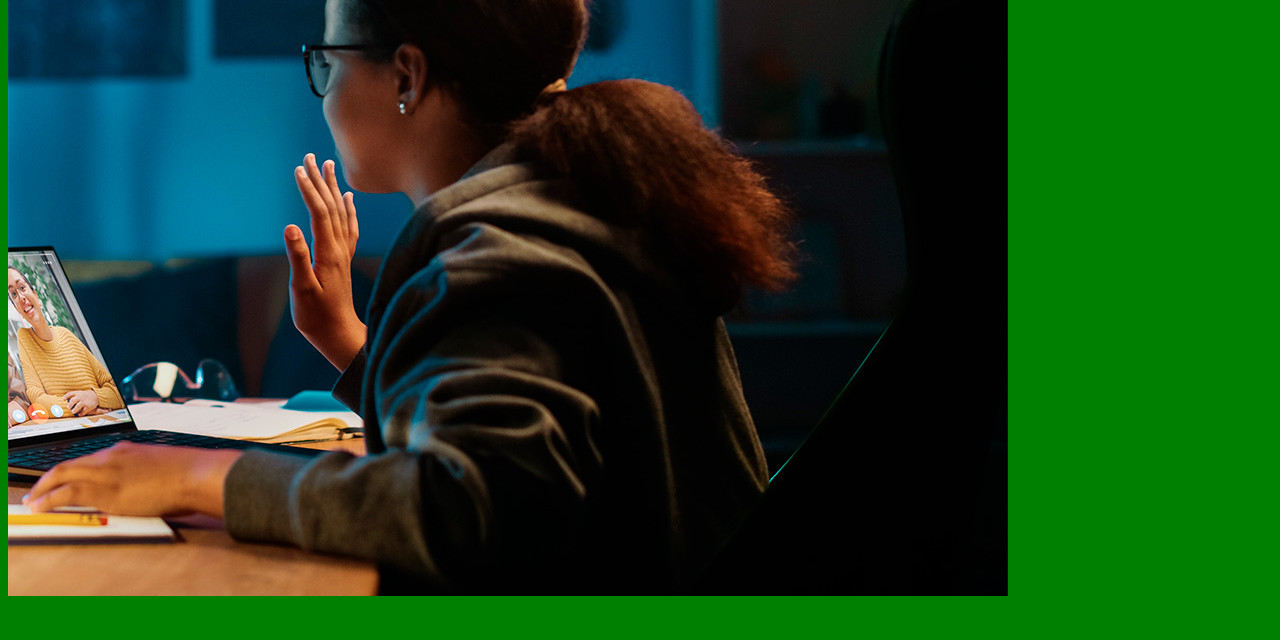
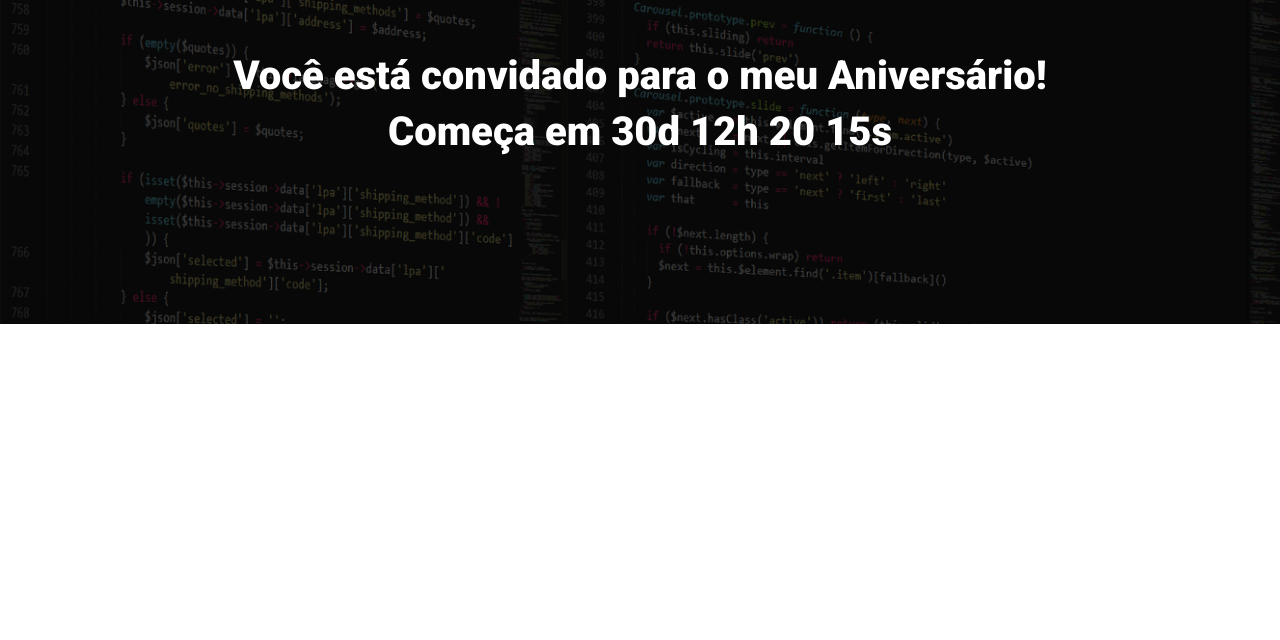
Before and after one commit to arnaldoliro/my_birthday, a website built with Parcel: page src/index.html in a window 1280 px wide. Shown: the part 160-800 px from the top of the page. Built offline with nearby package versions, Linux system fonts and the light colour scheme.

Commit message:
criacao do hero

```diff
--- a/src/index.html
+++ b/src/index.html
@@ -3,11 +3,23 @@
 <head>
     <meta charset="UTF-8">
     <meta name="viewport" content="width=device-width, initial-scale=1.0">
-    <title>Document</title>
+    <title>Convite Aniversário - EBAC</title>
+
+    <link rel="preconnect" href="https://fonts.googleapis.com">
+    <link rel="preconnect" href="https://fonts.gstatic.com" crossorigin>
+    <link href="https://fonts.googleapis.com/css2?family=Roboto:ital,wght@0,100;0,300;0,400;0,500;0,700;0,900;1,100;1,300;1,400;1,500;1,700;1,900&display=swap" rel="stylesheet">
+
     <link rel="stylesheet" href="./styles/main.scss">
 </head>
 <body>
-    <img src="./images/backend.png" alt="">
+    <header class="hero">
+        <div class="container">
+            <img class="hero__logo" src="images/ebac_logo.svg" alt="EBAC">
+            <p class="hero__text">
+                Você está convidado para o meu Aniversário! Começa em 30d 12h 20 15s
+            </p>
+        </div>
+    </header>
     <script src="scripts/main.js"></script>
 </body>
 </html>
--- /dev/null
+++ b/src/styles/_hero.scss
@@ -0,0 +1,53 @@
+.hero {
+    padding-top: 64px;
+    padding-bottom: 100px;
+    background-image: url(../images/fundo.png);
+    background-repeat: no-repeat;
+    background-size: cover;
+    position: relative;
+
+    .container {
+        position: relative;
+    }
+
+    &::before {
+        position: absolute;
+        top: 0;
+        left: 0;
+        width: 100%;
+        height: 100%;
+        background-color: #000;
+        content: "";
+        opacity: .7;
+    }
+
+    &__text {
+        margin-top: 64px;
+        margin-bottom: 64px;
+        font-size: 40px;
+        line-height: 56px;
+        font-weight: 800;
+        text-align: center;
+
+    }
+
+    &__logo {
+        margin: 0 auto;
+        height: 80px;
+        display: block;
+    }
+
+    @media (max-width: 640px) {
+        padding: 40px 0;
+
+        &__logo {
+            height: 40px;
+        }
+
+        &__text{
+            font-size: 22px;
+            line-height: 24px;
+            margin: 24px 0;
+        }
+    }
+}
--- a/src/styles/main.scss
+++ b/src/styles/main.scss
@@ -1,3 +1,23 @@
-body {
-    background-color: green;
+@use 'hero';
+
+* {
+    margin: 0;
+    padding: 0;
+    box-sizing: border-box;
+    font-family: Roboto, sans-serif;
+    color: #fff;
 }
+
+.container {
+    max-width: 960px;
+    width: 100%;
+    margin: 0 auto;
+
+    @media (max-width: 640px) {
+        max-width: 80%;
+    }
+
+    @media (max-width: 1024px) {
+        max-width: 90%;
+    }
+}
```
